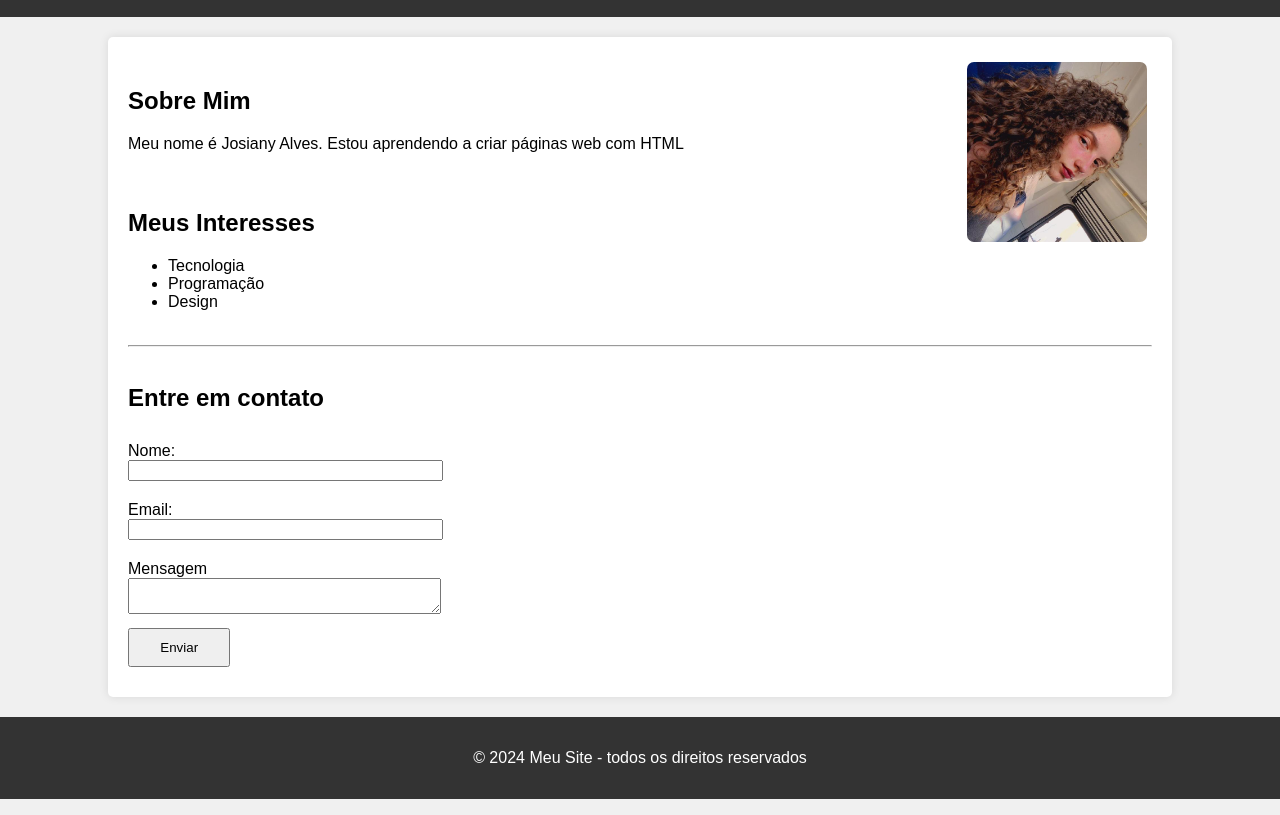
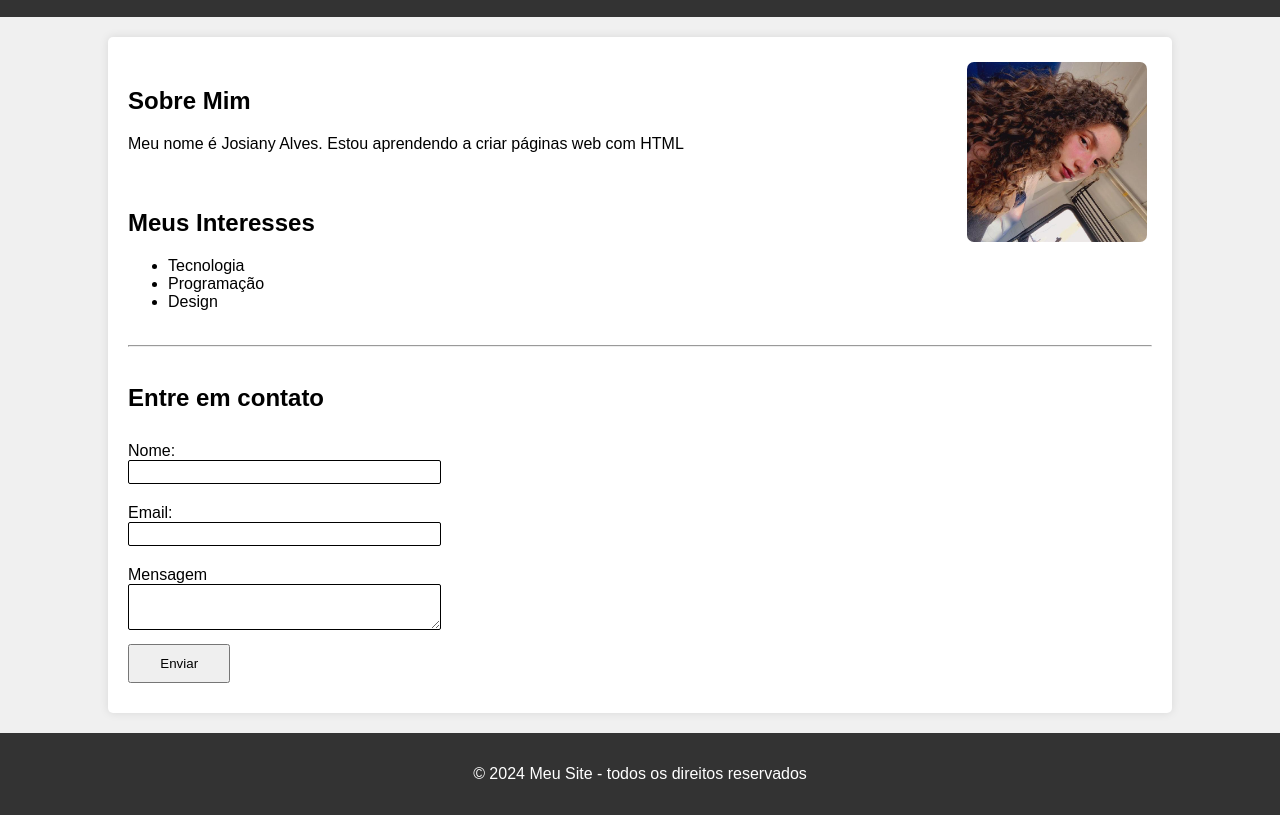
Before and after one commit to jjalvesp/html-presencial, a plain HTML site: page index.html in a window 1280 px wide. Shown: the part 95-910 px from the top of the page. Drawn offline with Linux system fonts and the light colour scheme.

Commit message:
nadimais

```diff
--- a/index.html
+++ b/index.html
@@ -42,7 +42,7 @@
           <div class="email">
             <label>Email:</label>
             <br />
-            <input type="text" name="email" />
+            <input type="email" name="email" />
           </div>
           <div class="msg">
             <label>Mensagem</label>
--- a/style.css
+++ b/style.css
@@ -20,8 +20,15 @@ section {
 
 input,
 textarea {
+  border: 1px solid black;
+  border-radius: 2px;
   width: 30%;
+  height: 20px;
   padding: 8px p;
+}
+
+textarea{
+  height: 40px;
 }
 
 button {
```
